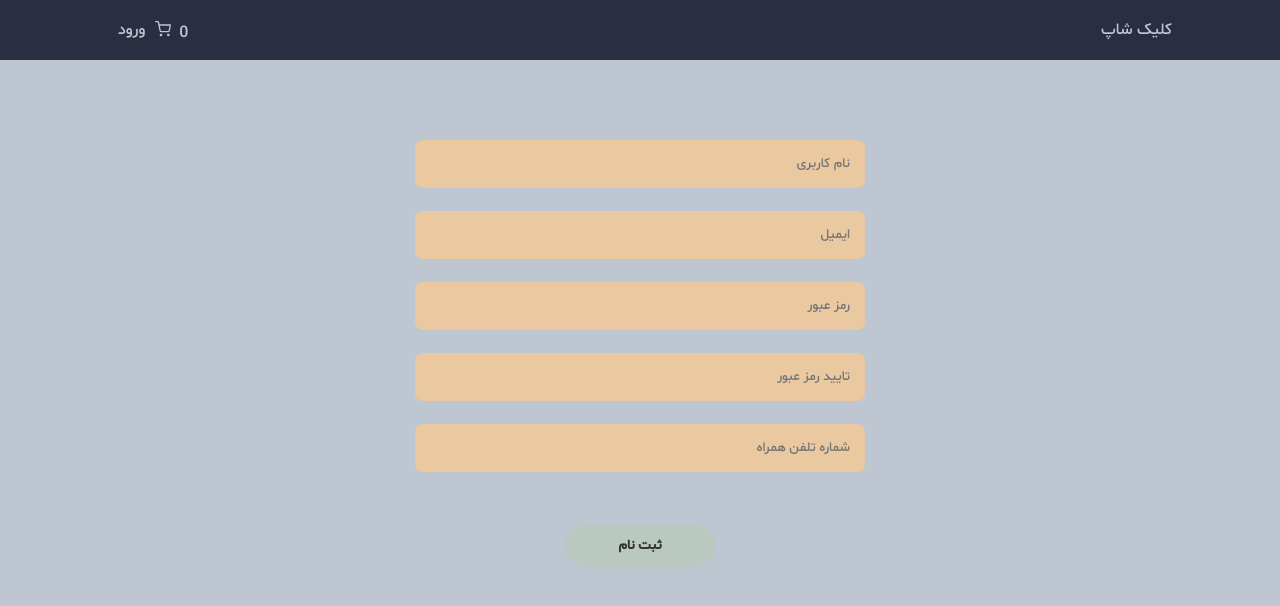
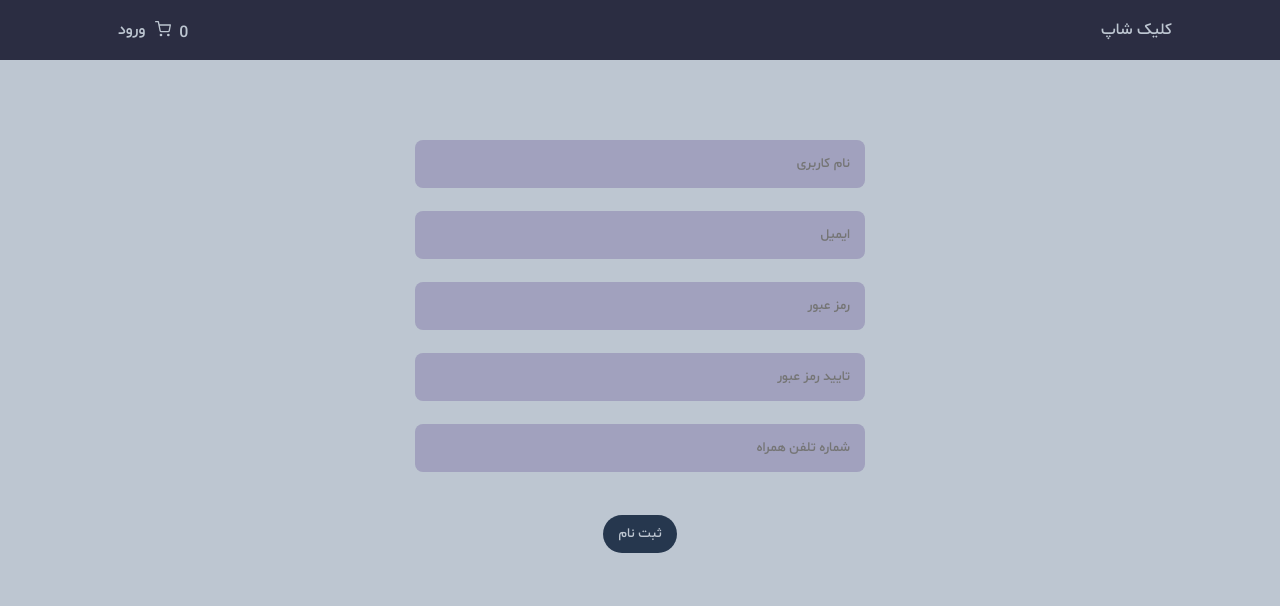
Before and after one commit to arezoo-shahne/click-shop, a React app: page /sign-up in a window 1280 px wide. Built offline with nearby package versions, Linux system fonts and the light colour scheme.

Commit message:
update features

```diff
--- a/src/components/user/sign-up-page/SignUpPage.scss
+++ b/src/components/user/sign-up-page/SignUpPage.scss
@@ -11,10 +11,10 @@
     width: 450px;
     padding: 15px 15px;
     display: block;
-    background-color: #eac9a0;
+    background-color: #a1a1be;
     border-radius: 8px;
     margin-bottom: 2%;
-    color: #444;
+    color: #f1d9d9;
   }
 }
 .sign-up-footer {
@@ -25,18 +25,17 @@
   }
   &__signup {
     display: inline-block;
-    margin: 0 auto;
-    width: 150px;
-    font-weight: 700;
-    color: #333;
-    padding: 12px 0;
-    margin: 10px;
+    font-weight: 500;
+    margin-bottom: 50px;
+    color: #BDC6D1;
+    padding: 10px 15px;
     border: none;
     border-radius: 24px;
-    background-color: #bac9c0;
-    cursor: pointer;
-    &:hover {
-      background-color: #bac9a0;
-    }
+    background-color: #26374e;
+        cursor: pointer !important;
+        &:hover{
+            background-color: #7fa3ce;
+            color: #26374e;
+        }
   }
 }
--- a/src/services/cart/cart.action.js
+++ b/src/services/cart/cart.action.js
@@ -8,6 +8,7 @@ import {
 export const CartAction = (productData) => async (dispatch, getState) => {
   const { CartState } = getState();
   const cartListData = JSON.parse(JSON.stringify(CartState.CartData));
+  const cartdata=Array.from(CartState.CartData)
   if (
     duplicate(cartListData, productData._id) ||
     productData.countInStock === 0
@@ -15,15 +16,15 @@ export const CartAction = (productData) => async (dispatch, getState) => {
     return;
   }
   productData.qty = 1;
-  cartListData.push(productData);
+  cartdata.push(productData);
   addToLocalStorage(cartListData);
   dispatch({
     type: AddToCart,
     payload: {
-      CartData: cartListData,
+      CartData: cartdata,
       Cartloading: true,
       Carterror: "",
-      total: totalProduct(cartListData),
+      total: totalProduct(cartdata),
     },
   });
 };
@@ -117,7 +118,7 @@ function totalProduct(cartdata) {
     count: 0,
     price: 0,
   };
-  cartdata.forEach((product) => {
+  [...cartdata].forEach((product) => {
     total.count += product.qty;
     total.price += product.price * product.qty;
   });
```
